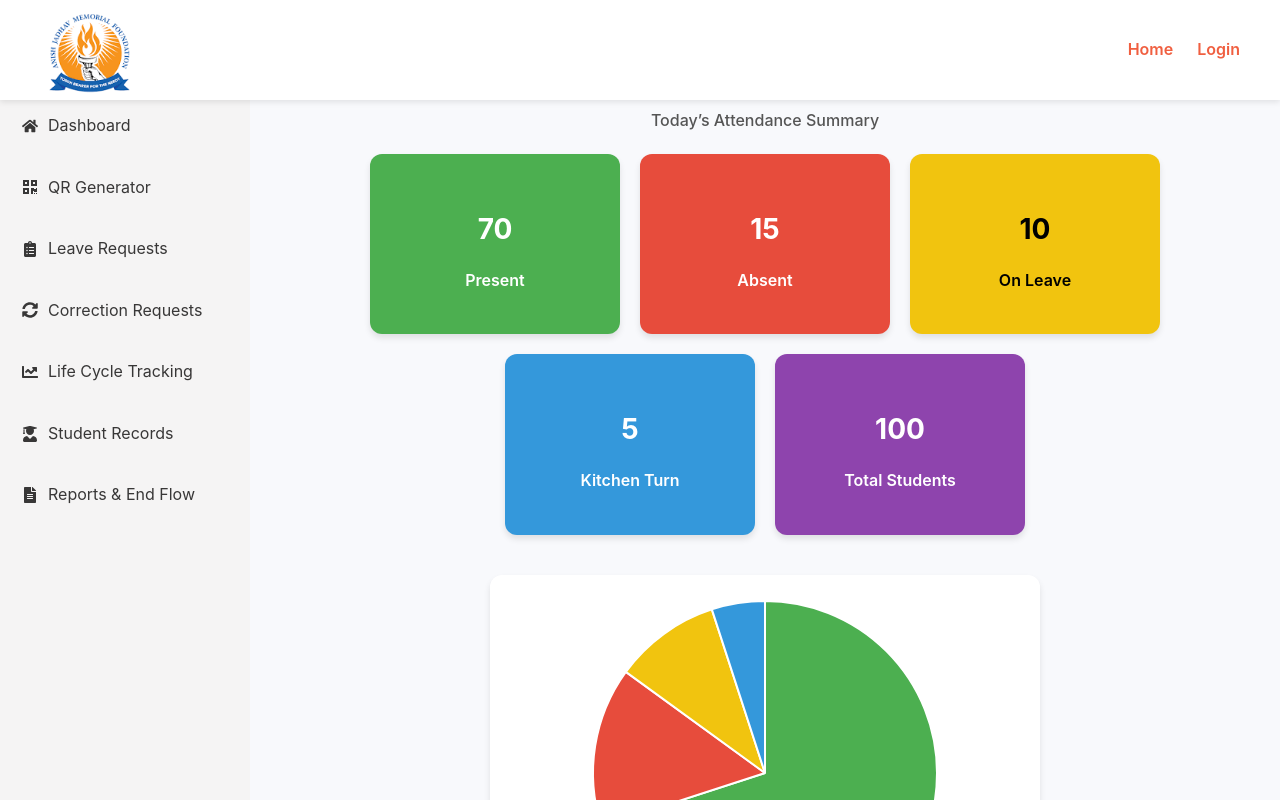
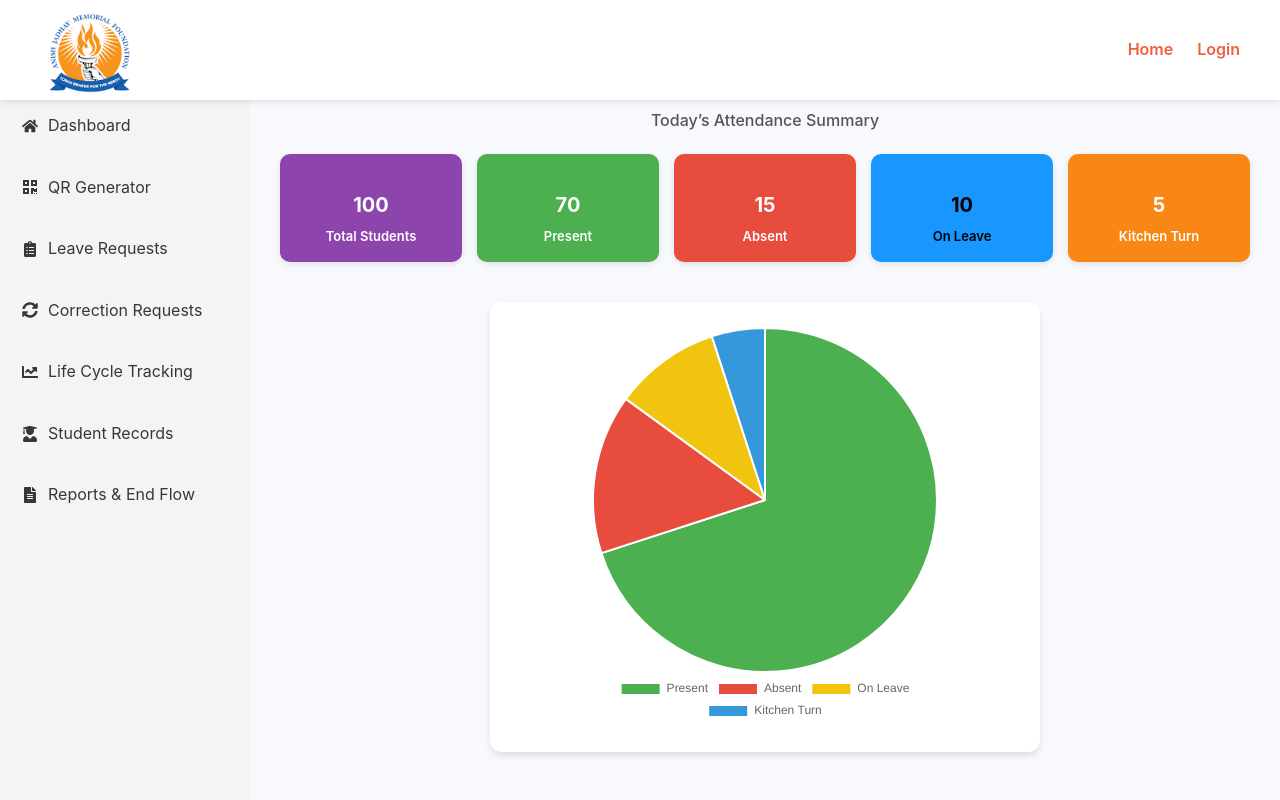
Before and after one commit to mahiawasthi23/attendance_frontend, a React (Vite) app: page /admin-dashboard in a window 1280 px wide. Built offline with nearby package versions, Linux system fonts and the light colour scheme.

Commit message:
worked on css in adminDashboard file css

```diff
--- a/src/Dashboard/AdminDashboard.css
+++ b/src/Dashboard/AdminDashboard.css
@@ -1,4 +1,4 @@
-.admin-dashboard {
+/* .admin-dashboard {
   display: flex;
   height: 100vh;
   background: #f8f9fc;
@@ -75,3 +75,102 @@
   justify-content: center;
   align-items: center;
 }
+ */
+
+
+ .admin-dashboard {
+  display: flex;
+  height: 100vh;
+  background: #f8f9fc;
+}
+
+.admin-dashboard-content{
+  flex: 1;
+  padding: 30px;
+  margin-left: 250px;
+  overflow-y: auto;
+}
+
+.admin-dashboard-content .subtitle {
+  color: #555;
+  margin-bottom: 20px;
+  font-weight: 500;
+  text-align: center;
+}
+
+/* 🟦 Compact 5 cards ek line me */
+.admin-dashboard-content .stats-grid {
+  display: flex;
+  justify-content: space-between;
+  align-items: center;
+  gap: 15px;
+  margin-bottom: 30px;
+  flex-wrap: nowrap;
+}
+
+.admin-dashboard-content .stat-box {
+  flex: 1;
+  background: white;
+  border-radius: 10px;
+  padding: 15px 10px;
+  text-align: center;
+  font-weight: 600;
+  color: #333;
+  box-shadow: 0 2px 6px rgba(0, 0, 0, 0.1);
+  transition: transform 0.2s ease, box-shadow 0.2s ease;
+}
+
+.admin-dashboard-content .stat-box:hover {
+  transform: translateY(-3px);
+  box-shadow: 0 4px 10px rgba(0, 0, 0, 0.15);
+}
+
+.admin-dashboard-content  .stat-box h3 {
+  font-size: 20px;
+  margin-bottom: 5px;
+}
+
+.admin-dashboard-content  .stat-box p {
+  font-size: 13px;
+  margin: 0;
+}
+
+/* 🎨 Individual card colors */
+.admin-dashboard-content   .total {
+  background: #8e44ad;
+  color: white;
+}
+
+.admin-dashboard-content .present {
+  background: #4caf50;
+  color: white;
+}
+
+.admin-dashboard-content .absent {
+  background: #e74c3c;
+  color: white;
+}
+
+.admin-dashboard-content  .kitchen {
+  background: #f98715;
+  color: white;
+}
+
+.admin-dashboard-content .leave {
+  background: #1797ff;
+  color: black;
+}
+
+/* 📊 Chart section */
+.admin-dashboard-content .chart-container {
+  background: white;
+  padding: 25px;
+  border-radius: 12px;
+  box-shadow: 0 4px 6px rgba(0, 0, 0, 0.1);
+  height: 400px;
+  width: 500px;
+  margin: 40px auto;
+  display: flex;
+  justify-content: center;
+  align-items: center;
+}
--- a/src/Dashboard/AdminDashboard.jsx
+++ b/src/Dashboard/AdminDashboard.jsx
@@ -61,11 +61,17 @@ const AdminDashboard = () => {
     <div className="admin-dashboard">
       <AdminDashboardSidebar />
 
-      <div className="dashboard-content">
+      <div className="admin-dashboard-content">
         <h2>Welcome back, {user.name} 👋</h2>
         <p className="subtitle">Today’s Attendance Summary</p>
 
         <div className="stats-grid">
+
+          <div className="stat-box total">
+            <h3>{stats.totalStudents}</h3>
+            <p>Total Students</p>
+          </div>
+
           <div className="stat-box present">
             <h3>{stats.presentCount}</h3>
             <p>Present</p>
@@ -82,10 +88,10 @@ const AdminDashboard = () => {
             <h3>{stats.kitchenCount}</h3>
             <p>Kitchen Turn</p>
           </div>
-          <div className="stat-box total">
+          {/* <div className="stat-box total">
             <h3>{stats.totalStudents}</h3>
             <p>Total Students</p>
-          </div>
+          </div> */}
         </div>
 
         <div className="chart-container">
```
